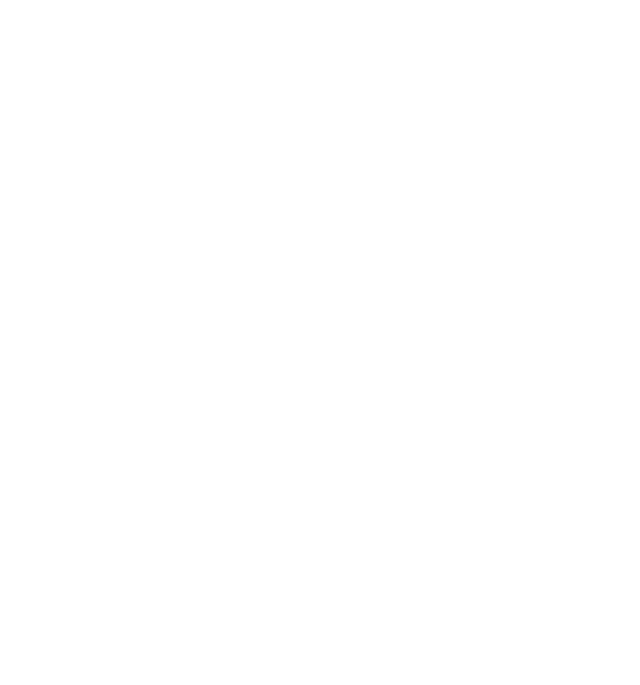
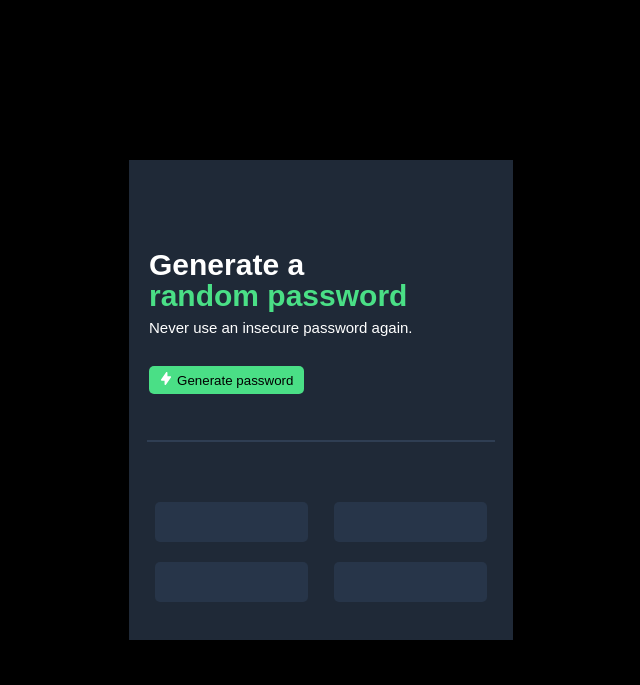
Before and after one commit to Yinkusadel/random-password-generator, a website: page index.html in a window 1280 px wide. Shown: the whole page, without its empty margins (319-959 px from the left). Drawn offline with Linux system fonts and the light colour scheme.

Commit message:
feat:add complete UI for project

```diff
--- a/index.html
+++ b/index.html
@@ -4,6 +4,37 @@
     <meta charset="UTF-8" />
     <meta name="viewport" content="width=device-width, initial-scale=1.0" />
     <title>Random Password Generator</title>
+    <link href="styles.css" rel="stylesheet" />
   </head>
-  <body></body>
+  <body>
+    <div class="body-container">
+      <div class="content-container">
+        <div class="content">
+          <div class="content-texts">
+            <p class="text-content">Generate a </p>
+            <p class="green-text">random password</p>
+            <p class="password-comment">Never use an insecure password again.</p>
+          </div>
+          <button class="generate-btn" id="generate-btn" type="button"><svg width="14" height="13" viewBox="0 0 14 18" fill="none" xmlns="http://www.w3.org/2000/svg">
+            <path fill-rule="evenodd" clip-rule="evenodd" d="M8.30064 0.0462736C8.71692 0.177494 9 0.563541 9 1.00001V6.00001L13 6.00001C13.3729 6.00001 13.7148 6.20747 13.887 6.5382C14.0592 6.86893 14.0331 7.268 13.8192 7.57347L6.81924 17.5735C6.56894 17.931 6.11564 18.085 5.69936 17.9537C5.28309 17.8225 5 17.4365 5 17L5 12H1C0.627127 12 0.285222 11.7926 0.113024 11.4618C-0.0591735 11.1311 -0.0330591 10.732 0.180771 10.4265L7.18077 0.426549C7.43107 0.0689788 7.88436 -0.0849466 8.30064 0.0462736Z" fill="white"/>
+            </svg> Generate password</button>
+        </div>
+        <p class="thin-border"></p>
+
+        <div class="password-display-container">
+          <div class="password-display">
+            <P class="passwords" id="passwords"></P>
+            <P class="passwords" id="passwords"></P>
+            <P class="passwords" id="passwords"></P>
+            <P class="passwords" id="passwords"></P>
+          </div>
+        </div>
+
+      </div>
+
+
+
+      </div>
+    </div>
+  </body>
 </html>
--- /dev/null
+++ b/styles.css
@@ -0,0 +1,101 @@
+* {
+    padding: 0;
+    margin: 0;
+    border: none;
+}
+
+.body-container {
+    display: flex;
+    justify-content: center;
+    align-items: center;
+    width: 100%;
+    height: 100vh;
+    background-color: #000000;
+}
+
+.content-container {
+    width: 30%;
+    height: 60vh;
+    background: #1f2937;
+}
+
+.content{
+    padding: 20px;
+    display: flex;
+    flex-direction: column;
+    justify-content: center;
+    height: 30vh;
+}
+
+.content-texts {
+    margin-top: 50px;
+}
+
+.text-content {
+    font: 900 30px/16px sans-serif;
+    color: #ffffff;
+}
+
+.green-text {
+    color: #4Adf86;
+    font: 900 30px/16px sans-serif;
+    margin: 15px 0;
+}
+
+.password-comment {
+    font-family: sans-serif;
+    margin-top: 10px;
+    color: #ffffff;
+    font-size: 15px;
+}
+
+.generate-btn {
+    width: 45%;
+    background-color: #4Adf86;
+    padding: 6px;
+    margin-top: 30px;
+    border-radius: 5px;
+}
+
+.generate-btn:hover {
+    color: #ffffff;
+    background-color: #2f3e53;
+}
+
+.thin-border {
+    border: 1px solid #2f3e53;
+    width: 90%;
+    margin: auto;
+}
+
+.password-display-container {
+    height: 30vh;
+    width: 100%;
+    display: flex;
+    flex-direction: column;
+    justify-content: center;
+
+}
+
+.password-display {
+    height: 15vh;
+    display: flex;
+    flex-wrap: wrap;
+    width: 100%;
+    justify-content: space-evenly;
+}
+
+.passwords {
+    background-color: #273549;
+    color: #4Adf86;
+    height: 5vh;
+    width: 40%;
+    border-radius: 5px;
+    display: flex;
+    justify-content: center;
+    align-items: center;
+}
+
+.passwords:hover {
+    background-color: #476794;
+}
```
Also changed, not shown: Icon.svg (added).
